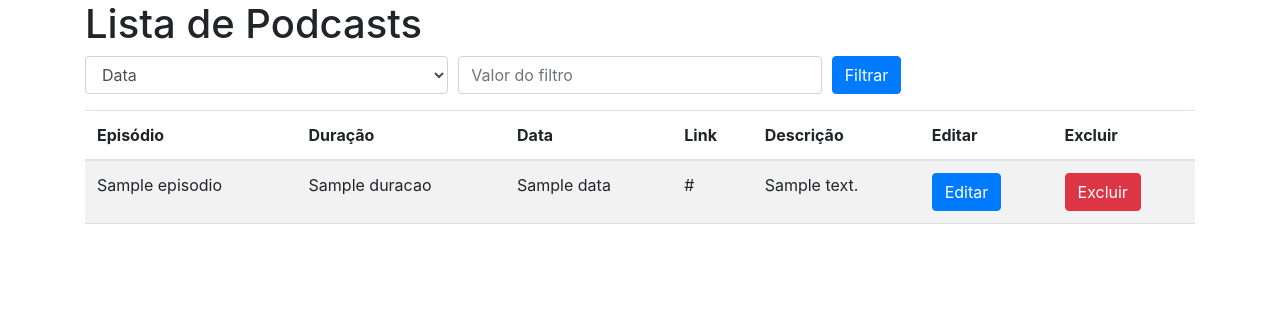
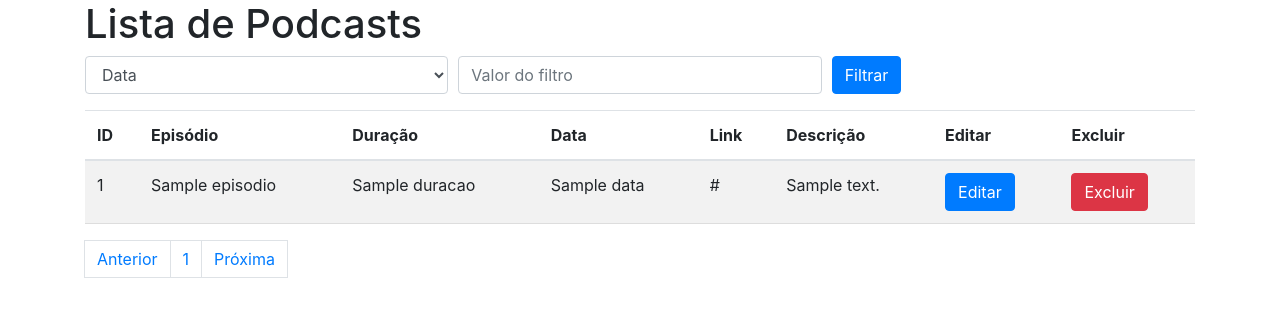
Before and after one commit to esdrasabreu/podcasts, a Flask app: template templates/podcasts.html in a window 1280 px wide. Shown: the top 317 px of the page. Run offline with Flask 2, Linux system fonts and the light colour scheme; the template is opened without the code that fills it: most values are stand-ins (such as "Sample title", 1, 10 or a date in 2020); some libraries are stand-ins or nearby versions.

Commit message:
atualização

```diff
--- a/app.py
+++ b/app.py
@@ -1,5 +1,6 @@
 from flask import Flask, request, jsonify, make_response
 from flask import render_template
+from flask_paginate import Pagination, get_page_args
 import sqlite3
 
 app = Flask(__name__)
@@ -31,7 +32,17 @@ def get_podcasts():
 
     db.close()
 
-    return render_template('podcasts.html', podcasts=podcasts)
+    # Configuração da paginação
+    page, per_page, offset = get_page_args(page_parameter='page', per_page_parameter='per_page')
+    total = len(podcasts)
+    pagination = Pagination(page=page, per_page=per_page, total=total)
+
+    # Obtém os podcasts da página atual
+    start = offset
+    end = offset + per_page
+    podcasts_paginated = podcasts[start:end]
+
+    return render_template('podcasts.html', podcasts=podcasts_paginated, pagination=pagination)
 
 
 # @app.route('/podcasts/<int:id>', methods=['GET'])
--- a/templates/podcasts.html
+++ b/templates/podcasts.html
@@ -1,6 +1,7 @@
 <!-- podcasts.html -->
 <!DOCTYPE html>
 <html>
+
 <head>
     <title>Lista de Podcasts</title>
     <link rel="stylesheet" href="https://stackpath.bootstrapcdn.com/bootstrap/4.5.2/css/bootstrap.min.css">
@@ -10,7 +11,8 @@
             border-collapse: collapse;
         }
 
-        th, td {
+        th,
+        td {
             padding: 8px;
             text-align: left;
             border-bottom: 1px solid #ddd;
@@ -30,6 +32,7 @@
         }
     </script>
 </head>
+
 <body>
     <div class="container">
         <h1>Lista de Podcasts</h1>
@@ -57,6 +60,7 @@
         <table class="table table-striped">
             <thead>
                 <tr>
+                    <th>ID</th>
                     <th>Episódio</th>
                     <th>Duração</th>
                     <th>Data</th>
@@ -69,6 +73,7 @@
             <tbody>
                 {% for podcast in podcasts %}
                 <tr>
+                    <td>{{ podcast['id'] }}</td>
                     <td>{{ podcast['episodio'] }}</td>
                     <td>{{ podcast['duracao'] }}</td>
                     <td>{{ podcast['data'] }}</td>
@@ -86,4 +91,32 @@
                 </tr>
                 {% endfor %}
             </tbody>
-        </table
+        </table>
+        <div class="pagination">
+            {% if pagination.has_prev %}
+            <a class="page-link"
+                href="{{ url_for('get_podcasts', page=pagination.prev_num, per_page=pagination.per_page) }}">Anterior</a>
+            {% else %}
+            <span class="page-link disabled">Anterior</span>
+            {% endif %}
+
+            {% for page in pagination.iter_pages() %}
+            {% if page %}
+            {% if page == pagination.page %}
+            <span class="page-link current">{{ page }}</span>
+            {% else %}
+            <a class="page-link" href="{{ url_for('get_podcasts', page=page, per_page=pagination.per_page) }}">{{ page
+                }}</a>
+            {% endif %}
+            {% else %}
+            <span class="page-link dots">...</span>
+            {% endif %}
+            {% endfor %}
+
+            {% if pagination.has_next %}
+            <a class="page-link"
+                href="{{ url_for('get_podcasts', page=pagination.next_num, per_page=pagination.per_page) }}">Próxima</a>
+            {% else %}
+            <span class="page-link disabled">Próxima</span>
+            {% endif %}
+        </div>
```
